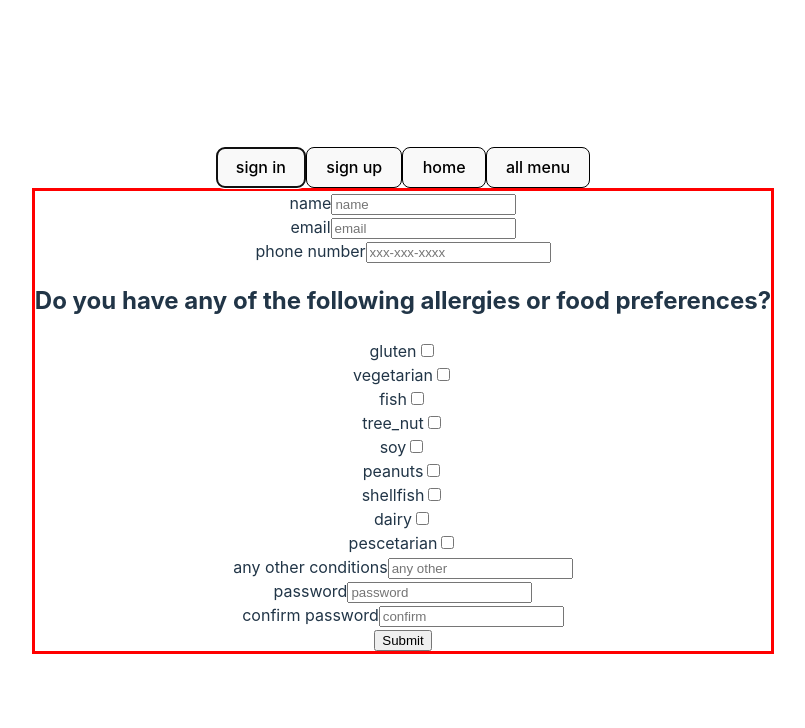
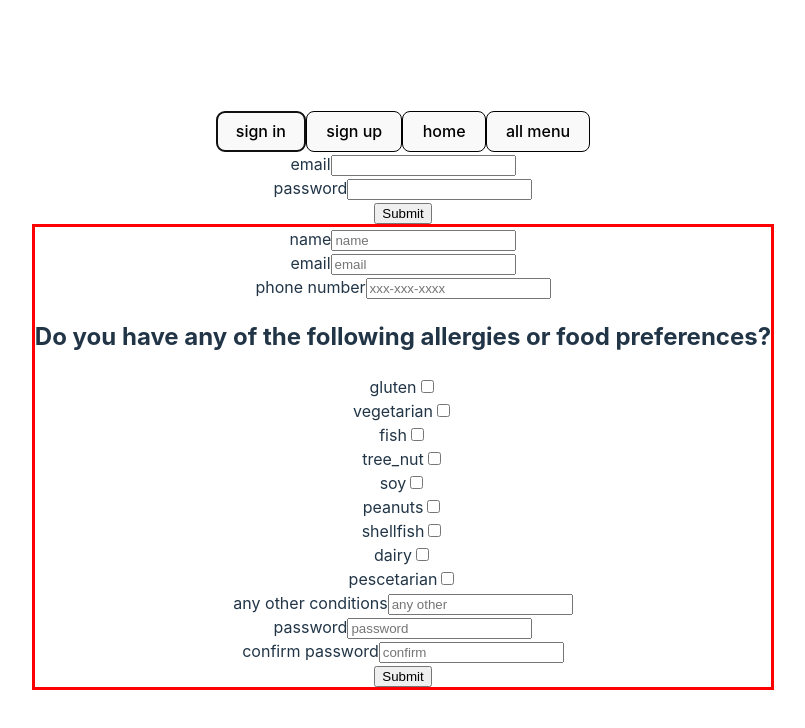
Before and after one commit to easy-thunder/HotPlate, a React (Vite) app in the folder @latest/: page /sign_up in a window 1280 px wide. Both pictures are taken after a click on the button "sign in". Shown: the top 728 px of the page, without its empty margins (237-1042 px from the left). Built offline with nearby package versions, Linux system fonts and the light colour scheme; no server answers.

Commit message:
add sign in skeleton and create ruby method to validate user

```diff
--- a/@latest/src/App.css
+++ b/@latest/src/App.css
@@ -4,9 +4,7 @@
   padding: 2rem;
   text-align: center;
 }
-.border{
-  border: solid 3px red;
-}
+
 
 .logo {
   height: 6em;
@@ -41,3 +39,14 @@
 .read-the-docs {
   color: #888;
 }
+
+/* all of the below Jake made The above is what comes with vite */
+.hidden {
+  display: none;
+}
+.block {
+  display: block;
+}
+.border{
+  border: solid 3px red;
+}
--- a/@latest/src/noUserInfo/Header.jsx
+++ b/@latest/src/noUserInfo/Header.jsx
@@ -1,13 +1,24 @@
 import { NavLink } from "react-router-dom"
+import { useState } from "react"
 
 
 
 
 function Header (){
+    const [open, setOpen] = useState(false)
+
+function validateUser(){
+
+}
+
+
+
+
+
     return(
         <div>
-
-<button>sign in</button>
+<span>
+<button className = "" onClick = {()=> setOpen(open=>(!open))}>sign in</button>
 
 <NavLink to = '/sign_up' exact>
 <button>sign up</button>
@@ -20,6 +31,18 @@ function Header (){
 <NavLink to= '/all_menu' exact>
 <button>all menu</button>
 </NavLink>
+</span>
+<div>
+    <form onSubmit={validateUser} className={`${open ? "block" : "hidden"}`}>
+        <label>email</label>
+        <input type='sign_in_email' />
+        <br />
+        <label>password</label>
+        <input type="sign_in_password" />
+        <br />
+        <input type='submit' />
+    </form>
+</div>
 
 
 
--- a/@latest/src/noUserInfo/Home.jsx
+++ b/@latest/src/noUserInfo/Home.jsx
@@ -7,8 +7,8 @@ function Home({menuItems}){
     return(
         <div>
             Current menu
+
         {/* <MainPhoto /> */}
-        {/* <Menu menuItems = {menuItems}/> */}
         {menuItems.map(menuItem => {
             return(
             <Menu menuItem={menuItem}/>)
--- a/@latest/src/noUserInfo/SignUp.jsx
+++ b/@latest/src/noUserInfo/SignUp.jsx
@@ -13,7 +13,7 @@ function SignUp(){
                 <input type="text" placeholder="name" id="name"/>
                 <br />
                 <label>email</label>
-                <input type="text" placeholder="email" id = "email"/>
+                <input type="text" placeholder="email" id = "sign_up_email"/>
                 <br />
                 <label>phone number</label>
                 <input type='tel' placeholder="xxx-xxx-xxxx" id = "phone"/>
@@ -53,7 +53,7 @@ function SignUp(){
 
 
                 <label>password</label>
-                <input type='password' placeholder="password"  id="password"/>
+                <input type='password' placeholder="password"  id="sign_up_password"/>
                 <br />
                 <label>confirm password</label>
                 <input type='password' placeholder="confirm" id="confirm"/>
```
Also changed, not shown: 2 other files (tests, documents, lock files or other folders).
